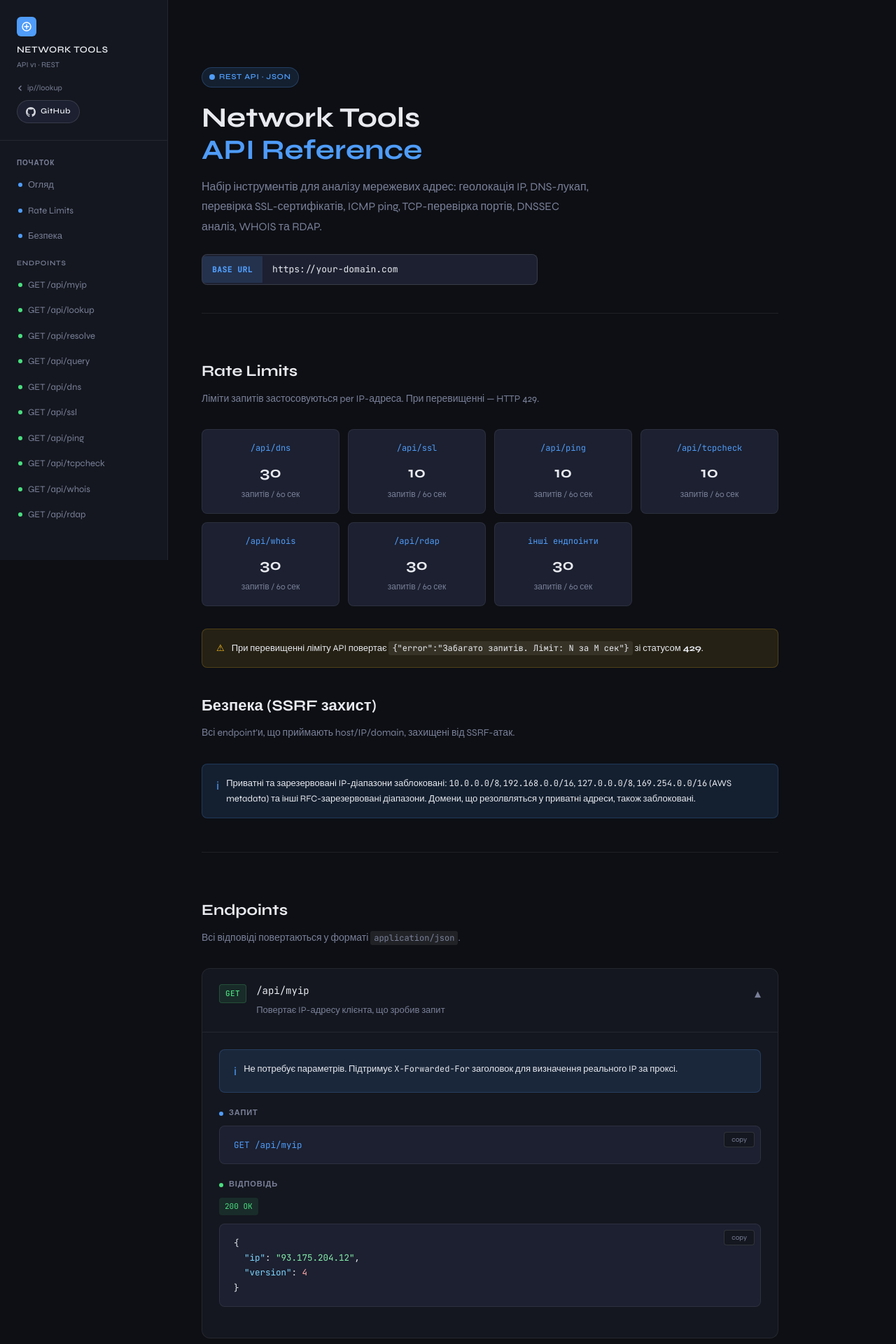
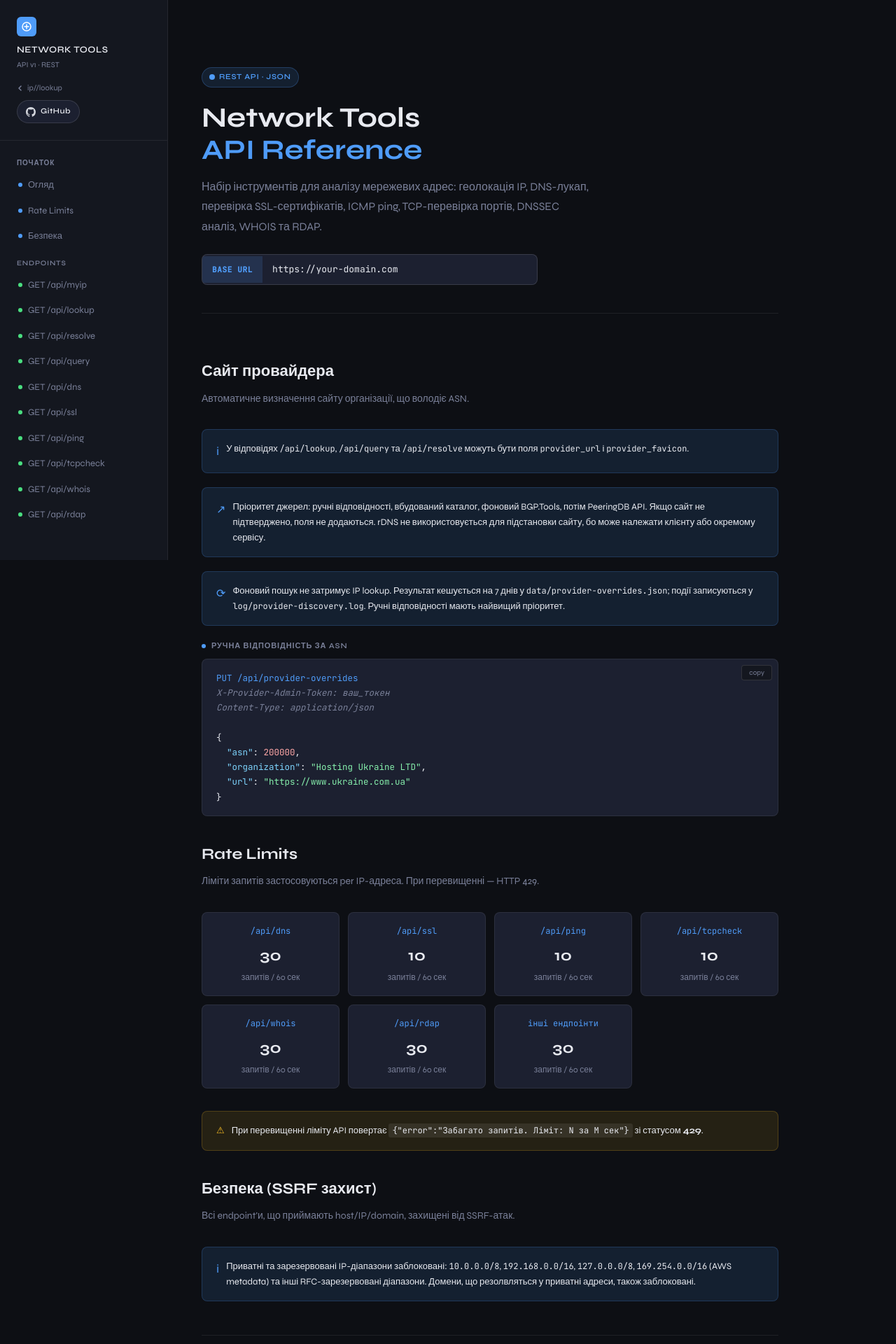
Before and after one commit to DraKuLa21-a42/ip-lookup, a Flask app: page /api-docs in a window 1280 px wide. Shown: the top 1920 px of the page at 70% size. Run offline with Flask 3, Linux system fonts and the light colour scheme.

Commit message:
Document provider site discovery in API docs
Co-authored-by: Copilot App <223556219+Copilot@users.noreply.github.com>

```diff
--- a/templates/api.html
+++ b/templates/api.html
@@ -810,6 +810,45 @@
       </div>
     </section>
 
+    <!-- PROVIDER DISCOVERY -->
+    <section id="provider-discovery">
+      <h2 class="section-title">Сайт провайдера</h2>
+      <p class="section-desc">Автоматичне визначення сайту організації, що володіє ASN.</p>
+      <div class="info-box">
+        <span class="icon">ℹ</span>
+        <span>У відповідях <code style="font-family:var(--mono);font-size:12px">/api/lookup</code>,
+          <code style="font-family:var(--mono);font-size:12px">/api/query</code> та
+          <code style="font-family:var(--mono);font-size:12px">/api/resolve</code> можуть бути поля
+          <code style="font-family:var(--mono);font-size:12px">provider_url</code> і
+          <code style="font-family:var(--mono);font-size:12px">provider_favicon</code>.</span>
+      </div>
+      <div class="info-box">
+        <span class="icon">↗</span>
+        <span>Пріоритет джерел: ручні відповідності, вбудований каталог, фоновий BGP.Tools,
+          потім PeeringDB API. Якщо сайт не підтверджено, поля не додаються. rDNS не
+          використовується для підстановки сайту, бо може належати клієнту або окремому сервісу.</span>
+      </div>
+      <div class="info-box">
+        <span class="icon">⟳</span>
+        <span>Фоновий пошук не затримує IP lookup. Результат кешується на 7 днів у
+          <code style="font-family:var(--mono);font-size:12px">data/provider-overrides.json</code>;
+          події записуються у <code style="font-family:var(--mono);font-size:12px">log/provider-discovery.log</code>.
+          Ручні відповідності мають найвищий пріоритет.</span>
+      </div>
+      <div class="example-block">
+        <div class="example-label"><span class="dot" style="color:var(--accent)"></span> Ручна відповідність за ASN</div>
+        <pre><button class="copy-btn" onclick="copyCode(this)">copy</button><span class="hl-url">PUT /api/provider-overrides</span>
+<span class="hl-comment">X-Provider-Admin-Token: ваш_токен</span>
+<span class="hl-comment">Content-Type: application/json</span>
+
+{
+  <span class="hl-key">"asn"</span>: <span class="hl-num">200000</span>,
+  <span class="hl-key">"organization"</span>: <span class="hl-str">"Hosting Ukraine LTD"</span>,
+  <span class="hl-key">"url"</span>: <span class="hl-str">"https://www.ukraine.com.ua"</span>
+}</pre>
+      </div>
+    </section>
+
     <!-- RATE LIMITS -->
     <section id="ratelimits">
       <h2 class="section-title">Rate Limits</h2>
@@ -954,6 +993,12 @@
         </div>
         <div class="tab-content" id="lookup-resp">
           <span class="response-badge resp-200">200 OK</span>
+          <div class="info-box">
+            <span class="icon">ℹ</span>
+            <span><code style="font-family:var(--mono);font-size:12px">provider_url</code> і
+              <code style="font-family:var(--mono);font-size:12px">provider_favicon</code>
+              повертаються, якщо сайт провайдера вдалося підтвердити.</span>
+          </div>
           <pre><button class="copy-btn" onclick="copyCode(this)">copy</button>{
   <span class="hl-key">"ip"</span>: <span class="hl-str">"8.8.8.8"</span>,
   <span class="hl-key">"rdns"</span>: <span class="hl-str">"dns.google"</span>,
@@ -968,6 +1013,8 @@
   <span class="hl-key">"postal"</span>: <span class="hl-str">"94035"</span>,
   <span class="hl-key">"asn"</span>: <span class="hl-num">15169</span>,
   <span class="hl-key">"asn_org"</span>: <span class="hl-str">"GOOGLE"</span>,
+  <span class="hl-key">"provider_url"</span>: <span class="hl-str">"https://google.com"</span>,
+  <span class="hl-key">"provider_favicon"</span>: <span class="hl-str">"https://www.google.com/s2/favicons?domain=google.com&amp;sz=32"</span>,
   <span class="hl-key">"version"</span>: <span class="hl-num">4</span>,
   <span class="hl-key">"is_private"</span>: <span class="hl-bool">false</span>,
   <span class="hl-key">"is_loopback"</span>: <span class="hl-bool">false</span>
```
